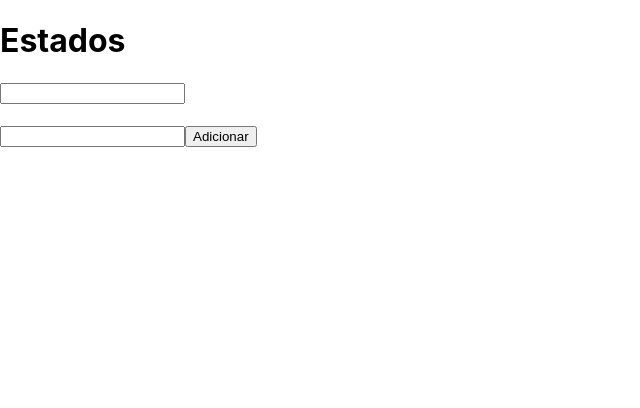
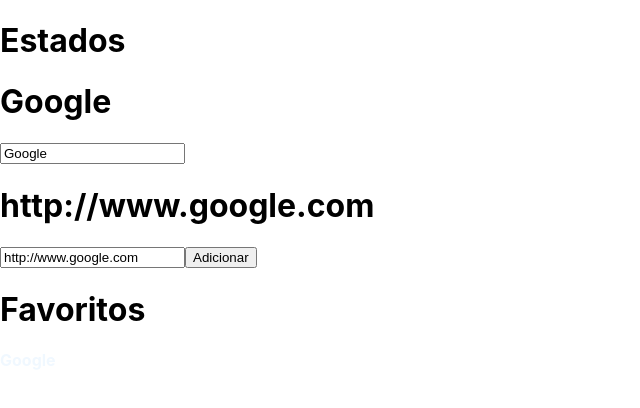
Before and after one commit to emanuellykarine/favio, a React (Create React App) app: page / in a window 1280 px wide. Both pictures are taken after a click on the button "Adicionar". Shown: the top 408 px of the page, without its empty margins (0-640 px from the left). Built offline with nearby package versions, Linux system fonts and the light colour scheme.

Commit message:
adicionar button

```diff
--- a/src/exemplos/Estados/index.jsx
+++ b/src/exemplos/Estados/index.jsx
@@ -2,8 +2,15 @@
 
 const Estados = () => {
 
-    const [nome, setNome]=useState("")
-    const [url, setUrl]=useState("")
+    const [nome, setNome]=useState("Google")
+    const [url, setUrl]=useState("http://www.google.com")
+    const [favoritos, setFavoritos]=useState([])
+
+    function adicionaFavorito(nome, url){
+        let favorito={nome, url}
+        setFavoritos([...favoritos, favorito])
+        console.log(favoritos)
+    }
 
     function handleInput(valor){
         setNome(valor)
@@ -16,7 +23,17 @@
     <input type="text" value={nome} onChange={(e)=>handleInput(e.target.value)}/>
     <h1>{url}</h1>
     <input type="text" value={url} onChange={(e)=>setUrl(e.target.value)}/>
-    <button>Adicionar</button>
+    <button onClick={()=>adicionaFavorito(nome,url)}>Adicionar</button>
+    <h1>Favoritos</h1>
+    <ul>
+    {favoritos.map(
+        (elemento)=>{
+            return (
+                <li>{elemento.nome}</li>
+            )
+    }
+    )}
+    </ul>
     </div>
   )
 }
```
